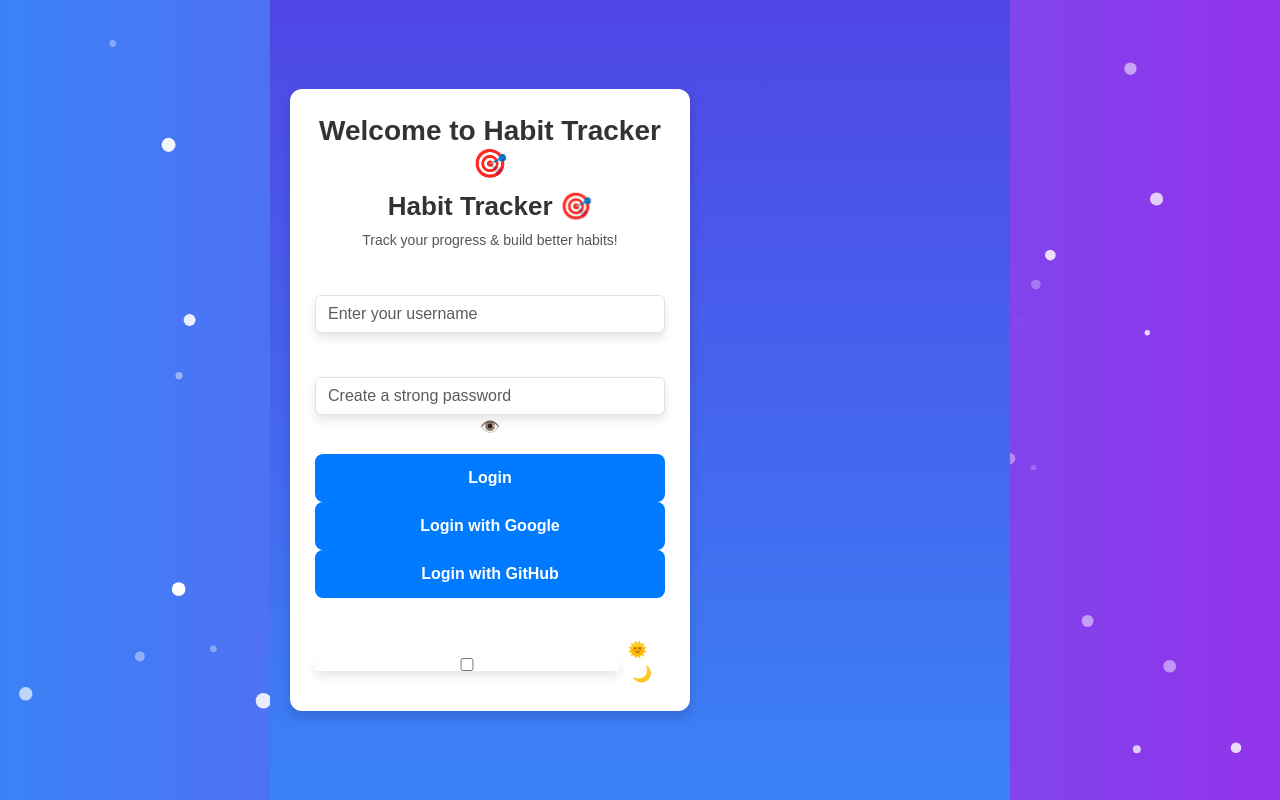
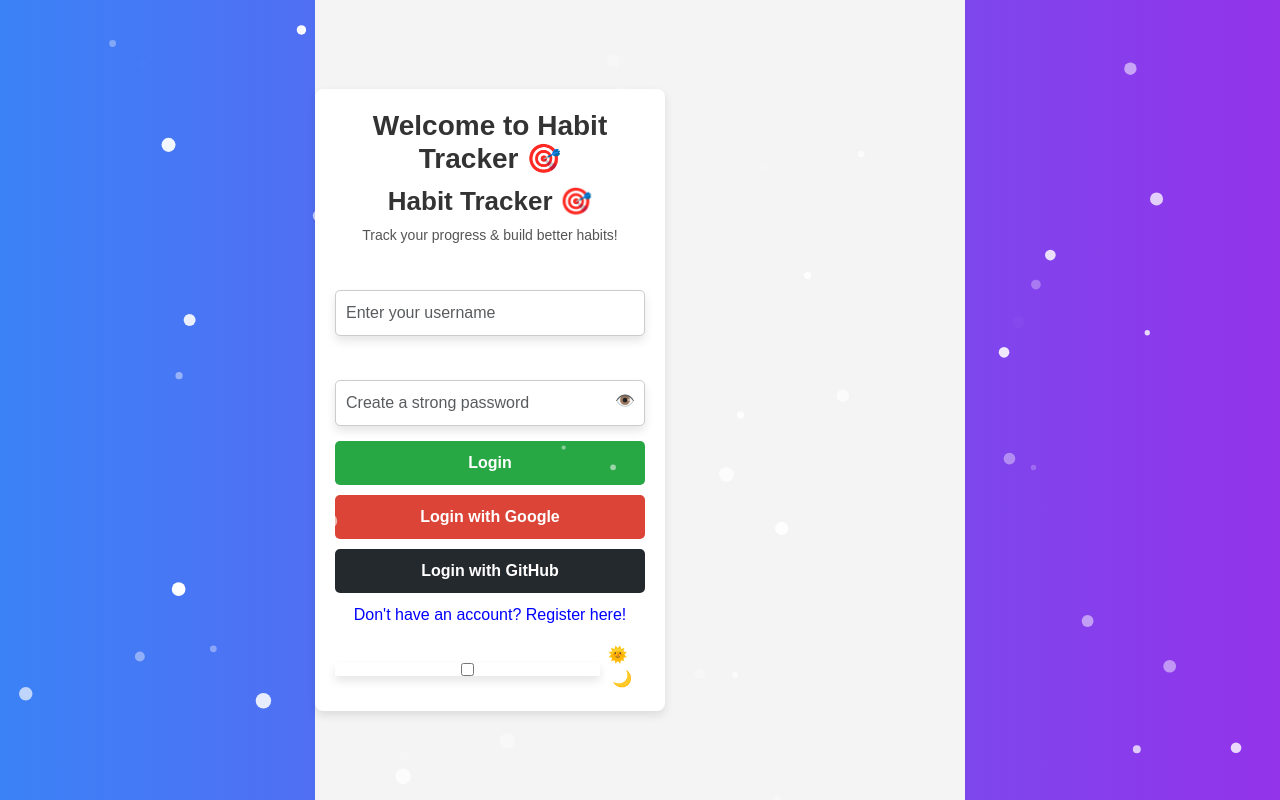
Before and after one commit to FionaG26/habit-tracker, a Vue app in the folder habit-tracker-vue/: page / in a window 1280 px wide. Built offline with nearby package versions, Linux system fonts and the light colour scheme.

Commit message:
Update Auth.vue

```diff
--- a/habit-tracker-vue/src/components/Auth.vue
+++ b/habit-tracker-vue/src/components/Auth.vue
@@ -133,26 +133,6 @@
 </script>
 
 <style scoped>
-.auth-container {
-  display: flex;
-  justify-content: center;
-  align-items: center;
-  height: 100vh;
-  background: linear-gradient(to bottom, #4f46e5, #3b82f6);
-  padding: 20px;
-  position: relative;
-}
-
-.auth-card {
-  background: white;
-  padding: 25px;
-  border-radius: 12px;
-  box-shadow: 0px 6px 12px rgba(0, 0, 0, 0.15);
-  width: 400px;
-  text-align: center;
-  transition: transform 0.3s ease-in-out;
-}
-
 .header-title {
   font-size: 28px;
   font-weight: bold;
@@ -199,4 +179,90 @@
   background: #121212;
   color: white;
 }
+
+.auth-container {
+  display: flex;
+  justify-content: center;
+  align-items: center;
+  height: 100vh;
+  background: #f4f4f4;
+}
+
+.auth-card {
+  background: white;
+  padding: 20px;
+  border-radius: 8px;
+  box-shadow: 0px 4px 10px rgba(0, 0, 0, 0.1);
+  width: 350px;
+  text-align: center;
+}
+
+.form-group {
+  margin-bottom: 15px;
+  text-align: left;
+}
+
+.form-control {
+  width: 100%;
+  padding: 10px;
+  border: 1px solid #ccc;
+  border-radius: 5px;
+}
+
+.password-wrapper {
+  display: flex;
+  align-items: center;
+  position: relative;
+}
+
+.toggle-password {
+  position: absolute;
+  right: 10px;
+  cursor: pointer;
+}
+
+.btn-custom {
+  background: #28a745;
+  color: white;
+  padding: 10px;
+  border: none;
+  border-radius: 5px;
+  cursor: pointer;
+  width: 100%;
+}
+
+.btn-custom:hover {
+  background: #218838;
+}
+
+.oauth-buttons {
+  margin-top: 10px;
+}
+
+.btn-google {
+  background: #db4437;
+  color: white;
+  padding: 10px;
+  border: none;
+  border-radius: 5px;
+  cursor: pointer;
+  width: 100%;
+  margin-bottom: 10px;
+}
+
+.btn-github {
+  background: #24292e;
+  color: white;
+  padding: 10px;
+  border: none;
+  border-radius: 5px;
+  cursor: pointer;
+  width: 100%;
+}
+
+.toggle-text {
+  margin-top: 10px;
+  color: blue;
+  cursor: pointer;
+}
 </style>
```
